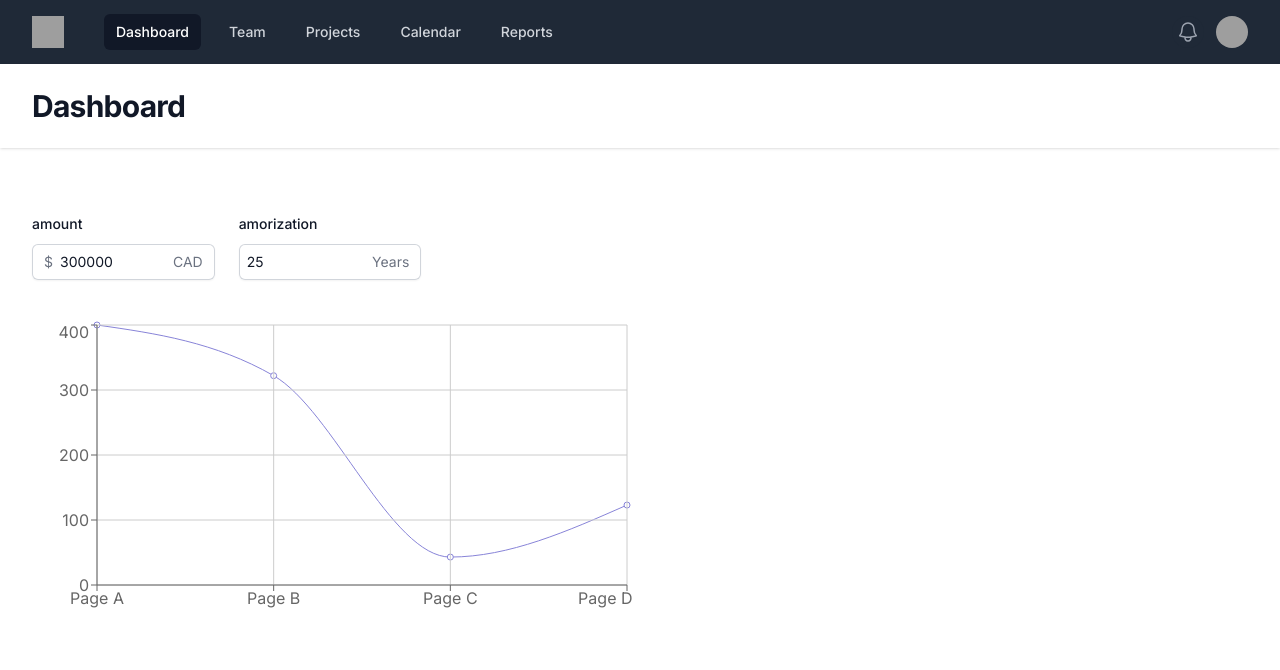
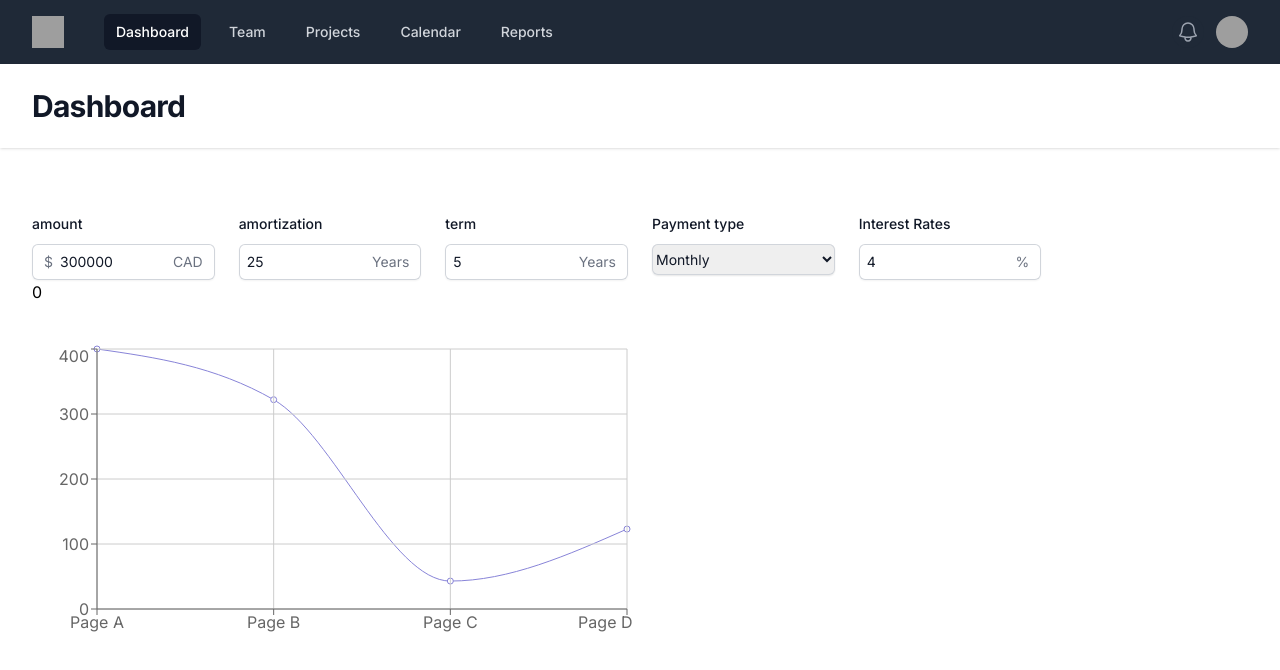
Before and after one commit to alexjoybc/realtor, a Next.js app in the folder src/realtor/: page / in a window 1280 px wide. Shown: the top 670 px of the page. Built offline with nearby package versions, Linux system fonts and the light colour scheme; grey boxes are pictures that could not be loaded.

Commit message:
added all input required

```diff
--- a/src/realtor/next.config.js
+++ b/src/realtor/next.config.js
@@ -6,7 +6,7 @@ let assetPrefix = ''
 let basePath = ''
 
 // if (isGithubActions) {
-  // trim off `<owner>/`
+// trim off `<owner>/`
 //  const repo = process.env.GITHUB_REPOSITORY.replace(/.*?\//, '')
 //  assetPrefix = `/${repo}/`
 //  basePath = `/${repo}
--- a/src/realtor/src/app/page.js
+++ b/src/realtor/src/app/page.js
@@ -2,7 +2,7 @@
 
 import { Fragment, useState } from 'react'
 import { Disclosure, Menu, Transition } from '@headlessui/react'
-import { Bars3Icon, BellIcon, XMarkIcon } from '@heroicons/react/24/outline'
+import { Bars3Icon, BellIcon, XMarkIcon, ChevronDownIcon } from '@heroicons/react/24/outline'
 import { LineChart, Line, CartesianGrid, XAxis, YAxis } from 'recharts';
 
 const user = {
@@ -28,12 +28,38 @@ function classNames(...classes) {
   return classes.filter(Boolean).join(' ')
 }
 
-export default function Example() {
+export default function Home() {
 
   const [amount, setAmountValue] = useState(300000);
   const [amortization, setAmortizationValue] = useState(25);
-  const handleChange = (e) => setAmountValue(e.target.value);
-  const handleAmortizationChange = (e) => setAmortizationValue(e.target.value);
+  const [term, setTermValue] = useState(5);
+  const [rate, setRateValue] = useState(4);
+  const [total, setTotal] = useState(0);
+
+
+  const handleChange = (e) => {
+    setAmountValue(e.target.value);
+    onConfigChange(Number(e.target.value), Number(amortization));
+  };
+
+  const handleAmortizationChange = (e) => {
+    setAmortizationValue(e.target.value);
+    onConfigChange(Number(amount), Number(e.target.value));
+  }
+
+  const handleTermChange = (e) => {
+    setTermValue(e.target.value);
+    onConfigChange(Number(amount), Number(e.target.value));
+  }
+
+  const handleRateChange = (e) => {
+    setRateValue(e.target.value);
+    onConfigChange(Number(amount), Number(e.target.value));
+  }
+
+  const onConfigChange = (amount, amortization) => {
+    setTotal(amount + amortization);
+  }
 
   const data = [
     { name: 'Page A', uv: 400, pv: 2400, amt: 2400 },
@@ -234,15 +260,15 @@ export default function Example() {
                 </div>
               </div>
               <div>
-                <label htmlFor="amorization" className="block text-sm font-medium leading-6 text-gray-900">
-                  amorization
+                <label htmlFor="amortization" className="block text-sm font-medium leading-6 text-gray-900">
+                  amortization
                 </label>
                 <div className="relative mt-2 rounded-md shadow-sm">
                   <input
                     type="text"
                     value={amortization}
-                    name="amorization"
-                    id="amorization"
+                    name="amortization"
+                    id="amortization"
                     className="block w-full rounded-md border-0 py-1.5 pl-2 pr-12 text-gray-900 ring-1 ring-inset ring-gray-300 placeholder:text-gray-400 focus:ring-2 focus:ring-inset focus:ring-indigo-600 sm:text-sm sm:leading-6"
                     placeholder="0.00"
                     aria-describedby="amount-currency"
@@ -255,7 +281,70 @@ export default function Example() {
                   </div>
                 </div>
               </div>
+              <div>
+                <label htmlFor="term" className="block text-sm font-medium leading-6 text-gray-900">
+                  term
+                </label>
+                <div className="relative mt-2 rounded-md shadow-sm">
+                  <input
+                    type="text"
+                    value={term}
+                    name="term"
+                    id="term"
+                    className="block w-full rounded-md border-0 py-1.5 pl-2 pr-12 text-gray-900 ring-1 ring-inset ring-gray-300 placeholder:text-gray-400 focus:ring-2 focus:ring-inset focus:ring-indigo-600 sm:text-sm sm:leading-6"
+                    placeholder="0"
+                    onChange={handleTermChange}
+                  />
+                  <div className="pointer-events-none absolute inset-y-0 right-0 flex items-center pr-3">
+                    <span className="text-gray-500 sm:text-sm" id="amount-currency">
+                      Years
+                    </span>
+                  </div>
+                </div>
+              </div>
+              <div>
+                <label htmlFor="amount" className="block text-sm font-medium leading-6 text-gray-900">
+                  Payment type
+                </label>
+                <div className="relative mt-2 rounded-md shadow-sm">
+                  <select
+                    id="country"
+                    name="country"
+                    autoComplete="country-name"
+                    className="block w-full rounded-md border-0 py-1.5 text-gray-900 shadow-sm ring-1 ring-inset ring-gray-300 focus:ring-2 focus:ring-inset focus:ring-indigo-600 sm:max-w-xs sm:text-sm sm:leading-6"
+                  >
+                    <option value="0">Weekly</option>
+                    <option value="1">Accelerated weekly</option>
+                    <option value="2">Accelerated bi-weekly</option>
+                    <option value="3">Bi-weekly</option>
+                    <option value="4">Semi-monthly</option>
+                    <option value="5" selected="selected">Monthly</option>
+                  </select>
+                </div>
+              </div>
+              <div>
+                <label htmlFor="rate" className="block text-sm font-medium leading-6 text-gray-900">
+                  Interest Rates
+                </label>
+                <div className="relative mt-2 rounded-md shadow-sm">
+                  <input
+                    type="text"
+                    value={rate}
+                    name="rate"
+                    id="rate"
+                    className="block w-full rounded-md border-0 py-1.5 pl-2 pr-12 text-gray-900 ring-1 ring-inset ring-gray-300 placeholder:text-gray-400 focus:ring-2 focus:ring-inset focus:ring-indigo-600 sm:text-sm sm:leading-6"
+                    placeholder="0"
+                    onChange={handleRateChange}
+                  />
+                  <div className="pointer-events-none absolute inset-y-0 right-0 flex items-center pr-3">
+                    <span className="text-gray-500 sm:text-sm" id="amount-currency">
+                      %
+                    </span>
+                  </div>
+                </div>
+              </div>
             </div>
+            <span>{total}</span>
             <div className="mt-10 grid grid-cols-1 gap-x-6 gap-y-8 sm:grid-cols-6">
               <LineChart width={600} height={300} data={data}>
                 <Line type="monotone" dataKey="uv" stroke="#8884d8" />
```
